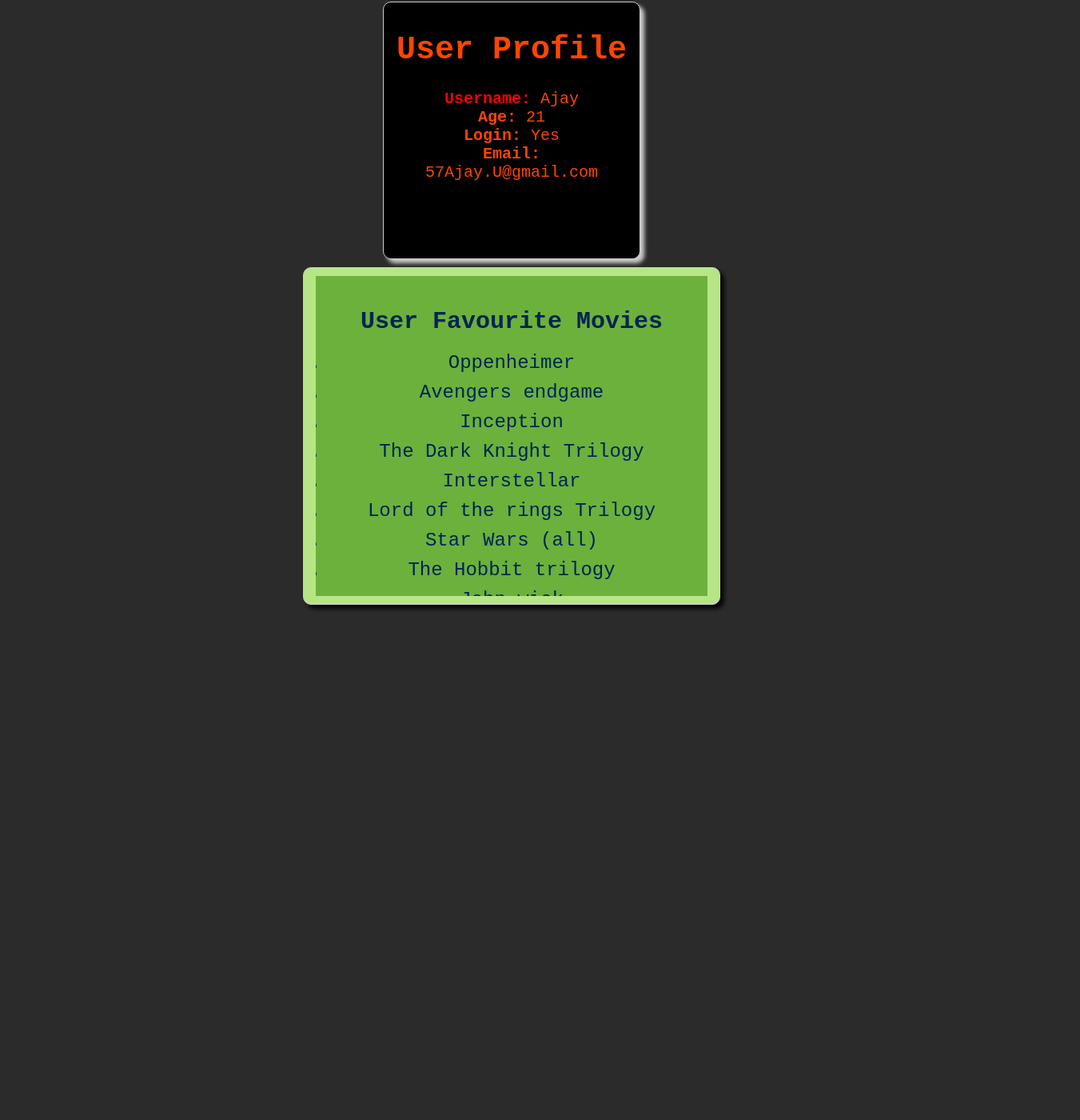
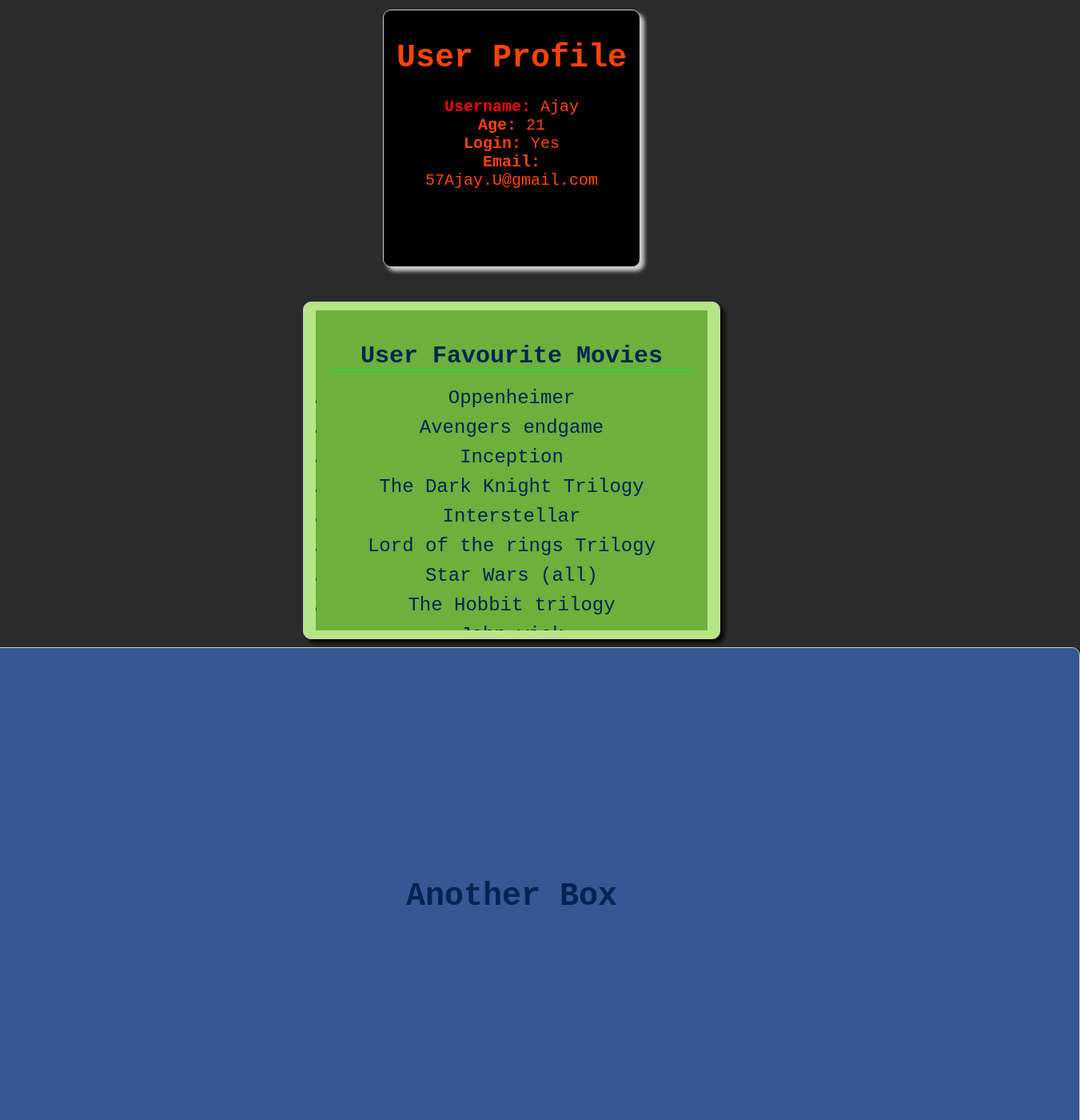
Before and after one commit to 57Ajay/AllReact, a React (Vite) app: page / in a window 1280 px wide. Shown: the part 18-1418 px from the top of the page at 80% size, 1351 px wide, since content can reach past the window. Before the commit the page ends 800 px from the top, so only its background shows below. Built offline with nearby package versions, Linux system fonts and the light colour scheme.

Commit message:
Making Box.jsx a custom Box

```diff
--- a/src/App.css
+++ b/src/App.css
@@ -5,4 +5,8 @@
     text-align: center;
     height: 100%;
     margin: 20px;
+    justify-content: center;
+    align-items: center;
+    display: flex;
+    flex-direction: column;
 };
--- a/src/App.jsx
+++ b/src/App.jsx
@@ -9,8 +9,12 @@
   return(
     <Fragment>
       <UserProfile Username="Ajay" age={21} login={true} />
-      <Box>
+      <br />
+      <Box customClass="movie-box">
         <UserFavoriteMovies />
+      </Box>
+      <Box customClass="another-box">
+        <h1>Another Box</h1>
       </Box>
     </Fragment>
   );
--- a/src/components/Box.css
+++ b/src/components/Box.css
@@ -1,4 +1,4 @@
-.box{
+.movie-box{
     background-color:rgb(182, 229, 134);
     border-radius: 10px;
     box-shadow: 5px 5px 5px #070709;
@@ -16,3 +16,22 @@
     display: flex;
     flex-direction: column;
 }
+
+.another-box{
+    background-color:rgb(54, 87, 147);
+    border-radius: 10px;
+    box-shadow: 5px 5px 5px #070709;
+    border: 1px solid #ccc;
+    padding: 10px;
+    margin: 10px;
+    width: 1400px;
+    height: 600px;
+    margin-left: auto;
+    margin-right: auto;
+    padding: 10px;
+    color: #002353;
+    justify-content: center;
+    align-items: center;
+    display: flex;
+    flex-direction: column;
+}
--- a/src/components/Box.jsx
+++ b/src/components/Box.jsx
@@ -1,15 +1,16 @@
 import './Box.css'
 import PropTypes from 'prop-types';
-const Box = ({children})=>{
+const Box = ({children, customClass})=>{
     return(
-        <div className="box">
+        <div className={customClass}>
             {children}
         </div>
     );
 };
 
 Box.propTypes = {
-    children: PropTypes.node.isRequired,
+    children: PropTypes.node,
+    customClass: PropTypes.string.isRequired
 };
 
 export default Box;
--- a/src/components/UserFavoriteMovies.module.scss
+++ b/src/components/UserFavoriteMovies.module.scss
@@ -9,6 +9,7 @@
 .userFavoriteMovies__heading {
   font-size: 1.5em;
   margin-bottom: 10px;
+  border-bottom: 1px solid #03f333;
 }
 
 .userFavoriteMovies__list {
```
Also changed, not shown: 1 other file (tests, documents, lock files or other folders).
